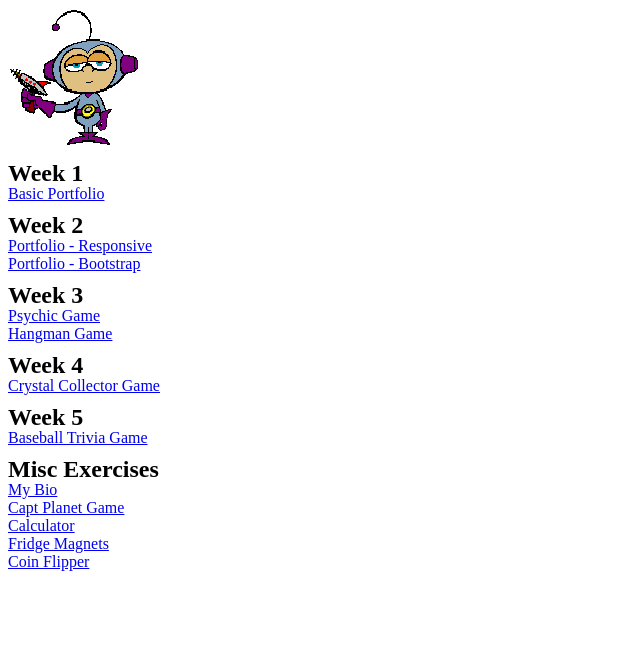
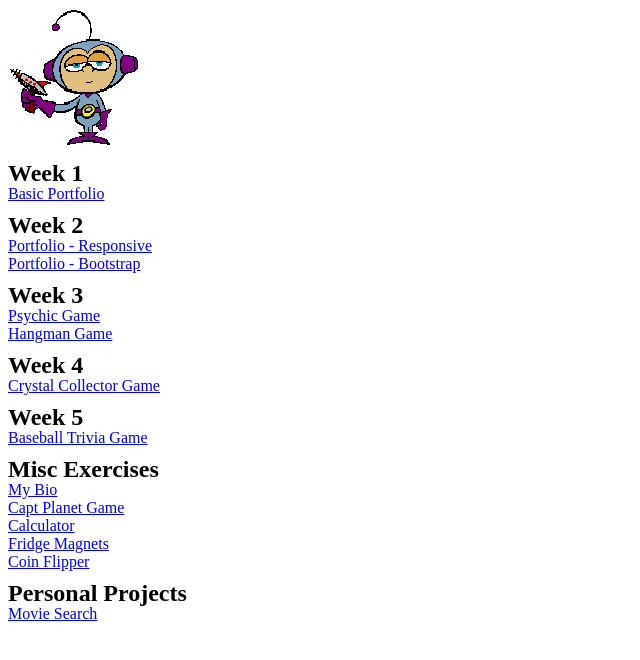
Before and after one commit to bobimel2nd/bobimel2nd.github.io, a plain HTML site: page index.html in a window 1280 px wide. Shown: the whole page, without its empty margins (0-640 px from the left). Drawn offline with Linux system fonts and the light colour scheme.

Commit message:
Version 5.0.3

```diff
--- a/index.html
+++ b/index.html
@@ -39,5 +39,7 @@ h1 {
     <br>
      <a href="../Flipper/index.html" target="_blank">Coin Flipper</a>
     <br>
+    <h1>Personal Projects</h1>
+    <a href="../MovieSearch/index.html" target="_blank">Movie Search</a>
  </body>
 </html>
```
